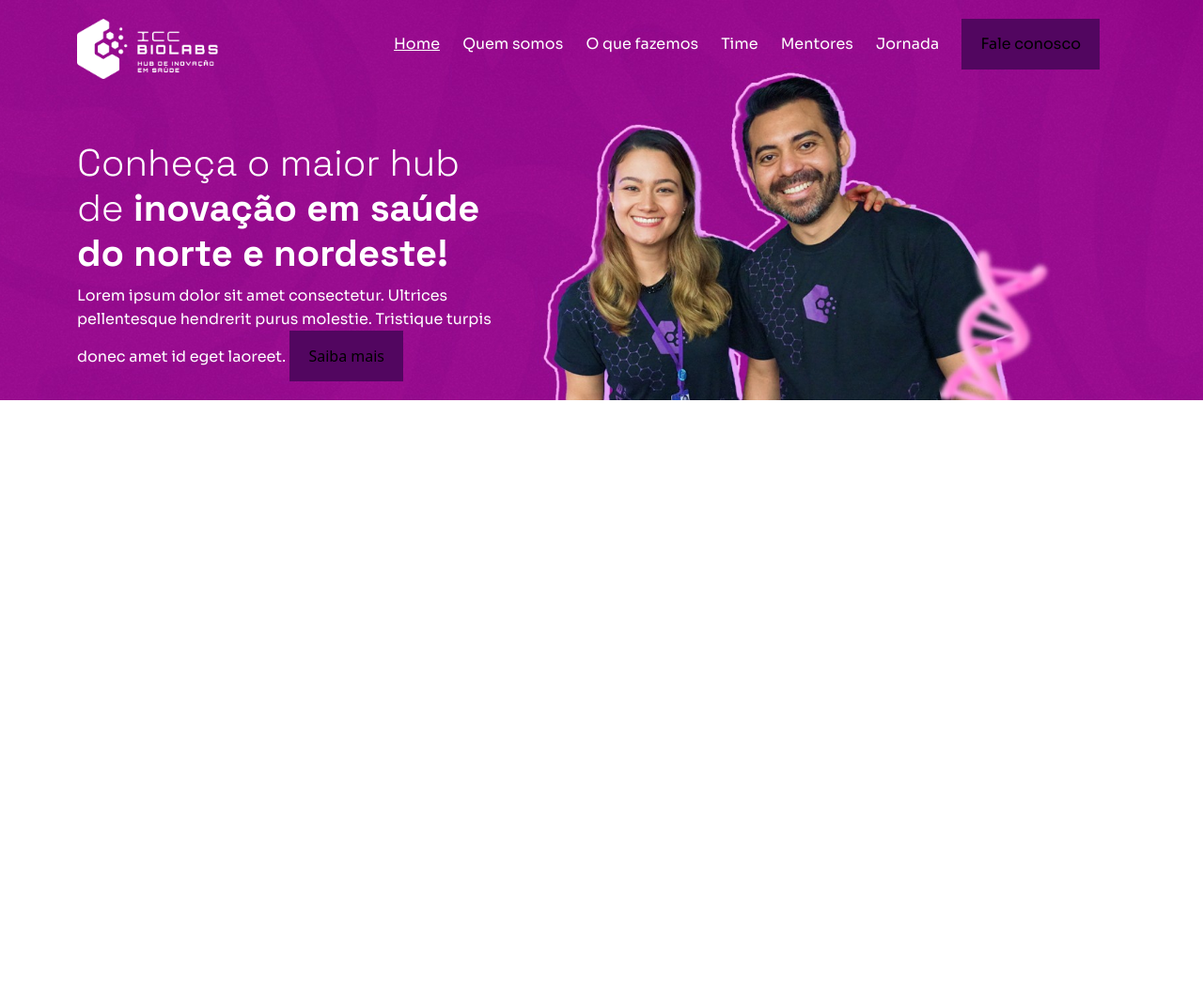
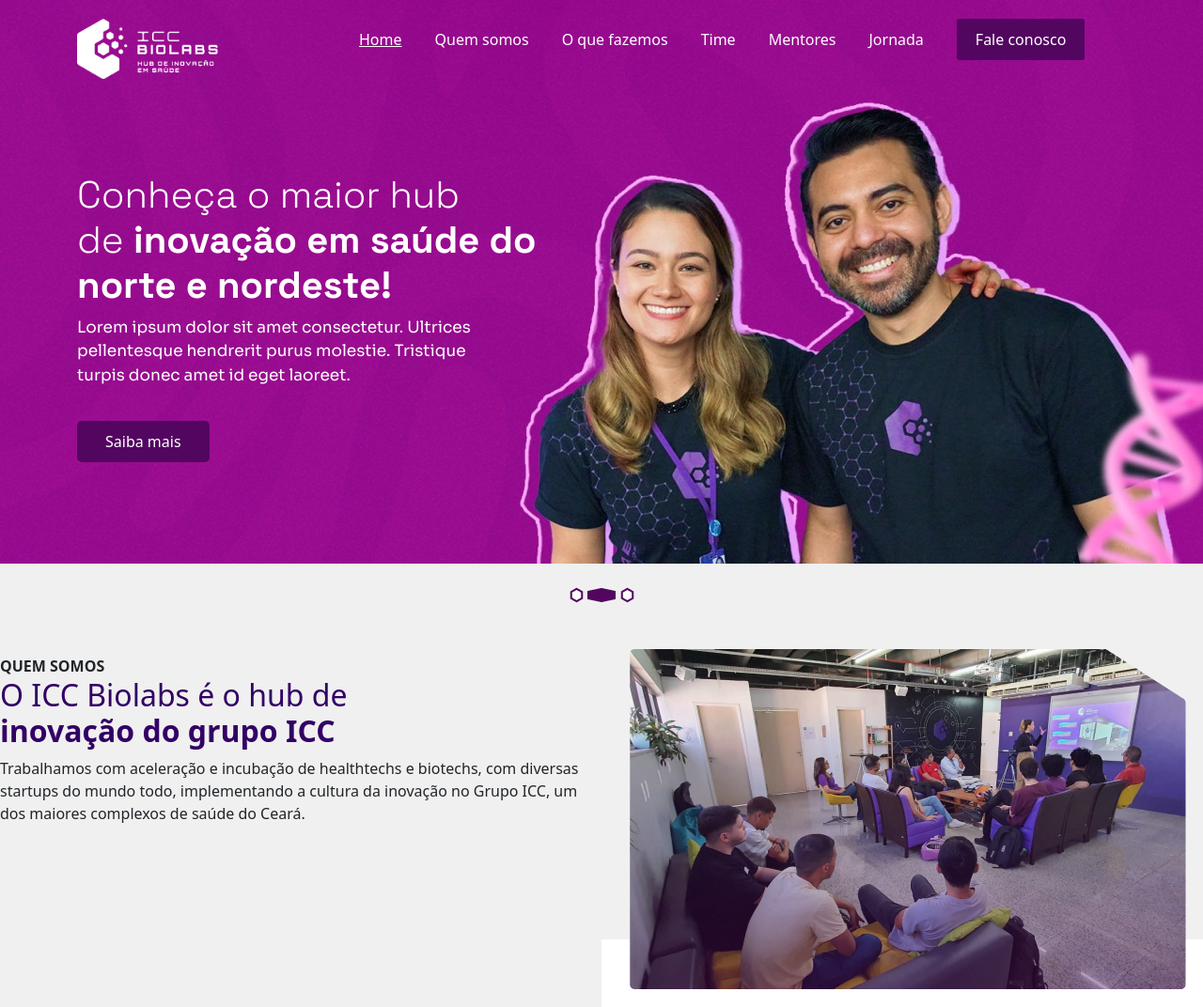
Before and after one commit to alecsandernst/site-teste, a plain HTML site: page Siteteste/index.html in a window 1280 px wide. Shown: the whole page at 94% size. Before the commit the page ends 800 px from the top, so only its background shows below. Drawn offline with nearby package versions, Linux system fonts and the light colour scheme.

Commit message:
Add files via upload

```diff
--- a/Siteteste/css/style.css
+++ b/Siteteste/css/style.css
@@ -1,7 +1,53 @@
-.texto {
-    padding-top: 60px;
+body {
+    background-color: #f0f0f0;
 }
 
+header {
+    background-image: url("../img/Banner-biolabs.jpeg");
+    height: 600px;
+    width: 100%;
+    background-size: cover;
+    background-position: center;
+    padding: 20px 0;
+    color: white;
+}
+ul {
+    display: flex;
+    align-items: center;
+}
+.logo img {
+    max-width: 150px;
+}
+
+.nav-menu ul {
+    list-style: none;
+    margin: 0;
+    padding: 0;
+    gap: 20px;
+}
+
+.nav-menu li {
+    display: inline-block;
+    margin-left: 15px;
+}
+
+.nav-menu a {
+    color: white;
+    text-decoration: none;
+    font-weight: 400;
+}
+
+.btn-contact {
+    background-color: #520660;
+    color: white;
+    border: none;
+    padding: 10px 20px;
+    border-radius: 3px;
+}
+
+.texto {
+    padding-top: 100px;
+}
 
 .h11 {
     font-family: "Space Grotesk", sans-serif;
@@ -11,59 +57,52 @@
 
 span {
     font-weight: 700;
-    size: 40px;
 }
+
 .lorem {
     font-family: "Sora", sans-serif;
     font-weight: 400;
-    color: white;
-    size: 17px;
+    font-size: 17px;
 }
 
-header {
-    background-image: url("../img/Banner-biolabs.jpeg");
-    /*background-color: purple;*/
-    width: 1920;
-    background-size: cover;
-    background-position: center;
-    padding: 20px 0;
-}
-.container {
-    max-width: 1920px;
-    margin: 0 auto;
-    padding: 0 15px;
-}
-.logo img {
-    max-width: 150px;
-    max-height: 100px;
-}
-.nav-menu {
-    justify-content: flex-end;
-    align-items: center;
-}
-.nav ul {
-    list-style: none;
-    padding: 100px;
+.b1 {
+    background-color: #520660;
+    color: white;
+    border: none;
+    padding: 10px 30px;
+    border-radius: 5px;
+    margin-top: 20px;
 }
 
-.nav-menu li{
-    display: flex inline;
-}
-.nav-menu li a {
-    display: inline-block;
-    color: white;
-    text-decoration: none;
-    margin-left: 20px;
-    font-family: "Sora", sans-serif;
-    font-weight: 400;
-    size: 16px;
+.quem-somos {
+    background-color: #f0f0f0;
+    padding: 25px 0;
+    display: flexbox;
+    justify-content: center; /* Alinha horizontalmente */
+    align-items: center;     /* Alinha verticalmente */
+    height: 50vh;            /* Ambas as seções ocupam metade da altura da tela */
 
 }
 
-button{
-    background-color: #520660;
-    border: none;
-    border-radius: 12px;
-    padding: 15px 20px;
-    text-align: center;
+.passador {
+    max-width: 100%;
+    margin-bottom: 30px;
 }
+
+.vector18 img {
+    max-width: 100%;
+}
+
+.que {
+    color: #E413C6;
+    font-size: 16px;
+    font-family: 'Space Grotesk', sans-serif;
+    font-weight: 1000px;
+}
+
+h2 {
+    color: #320065;
+    font-weight: 700;
+    font-size: 36px;
+    margin-bottom: 20px;
+}
--- a/Siteteste/index.html
+++ b/Siteteste/index.html
@@ -1,35 +1,25 @@
 <!DOCTYPE html>
 <html lang="pt-br">
+
 <head>
     <meta charset="UTF-8">
     <meta name="viewport" content="width=device-width, initial-scale=1.0">
     <title>Biolabs</title>
     <link rel="stylesheet" href="css/style.css">
-    <link href="https://cdn.jsdelivr.net/npm/bootstrap@5.0.2/dist/css/bootstrap.min.css" rel="stylesheet" integrity="sha384-EVSTQN3/azprG1Anm3QDgpJLIm9Nao0Yz1ztcQTwFspd3yD65VohhpuuCOmLASjC" crossorigin="anonymous">
-    <link rel="preconnect" href="https://fonts.googleapis.com">
-    <link rel="preconnect" href="https://fonts.gstatic.com" crossorigin>
-    <link href="https://fonts.googleapis.com/css2?family=Sora:wght@100..800&family=Space+Grotesk:wght@300..700&display=swap" rel="stylesheet">
-    <link href="https://fonts.googleapis.com/css2?family=Sora:wght@100..800&display=swap" rel="stylesheet">
+    <link href="https://cdn.jsdelivr.net/npm/bootstrap@5.0.2/dist/css/bootstrap.min.css" rel="stylesheet"
+        integrity="sha384-EVSTQN3/azprG1Anm3QDgpJLIm9Nao0Yz1ztcQTwFspd3yD65VohhpuuCOmLASjC" crossorigin="anonymous">
+    <link href="https://fonts.googleapis.com/css2?family=Sora:wght@100..800&family=Space+Grotesk:wght@300..700&display=swap"
+        rel="stylesheet">
 </head>
 
 <body>
-
     <header>
-
         <div class="container">
-
             <div class="row">
-
-
-
                 <div class="col-3 logo">
-
-                    <img src="img/Logo branco.png" alt="">
-
+                    <img src="img/Logo branco.png" alt="Logo ICC Biolabs">
                 </div>
-
                 <div class="col-9 nav-menu">
-
                     <ul>
                         <li><a href="#"><u>Home</u></a></li>
                         <li><a href="#">Quem somos</a></li>
@@ -37,28 +27,46 @@
                         <li><a href="#">Time</a></li>
                         <li><a href="#">Mentores</a></li>
                         <li><a href="#">Jornada</a></li>
-                        <li><a href="#"><button>Fale conosco</button></a></li>
+                        <li><a href="#"><button class="btn-contact">Fale conosco</button></a></li>
                     </ul>
+                </div>
+            </div>
 
-                </div>
-
-                <div class="col-5 texto">
-                    <h1 class="h11">Conheça o maior hub de <span>inovação em saúde do norte e nordeste!</span></h1>
-                    <span class="lorem">Lorem ipsum dolor sit amet consectetur. Ultrices pellentesque hendrerit purus molestie. Tristique turpis donec amet id eget laoreet.</span>
+            <div class="row">
+                <div class="col-6 texto">
+                    <h1 class="h11">Conheça o maior hub<br>de <span>inovação em saúde do norte e nordeste!</span></h1>
+                    <p class="lorem">Lorem ipsum dolor sit amet consectetur. Ultrices <br>pellentesque hendrerit purus
+                        molestie. Tristique <br>turpis donec amet id eget laoreet.</p>
                     <button class="b1">Saiba mais</button>
                 </div>
-
+                <div class="col-6"></div>
             </div>
-
-
         </div>
-
-
     </header>
 
+    <section class="quem-somos">
+        <div class="container2">
+            <div class="row align-items-center">
+                <div class="col-12 text-center">
+                    <img src="img/Passador.png" alt="" class="passador">
+                </div>
+                <div class="col-6 quem-somos">
+                    <span class=>QUEM SOMOS</span>
+                    <h2>O ICC Biolabs é o hub de <br><span>inovação do grupo ICC</span></h2>
+                    <p>Trabalhamos com aceleração e incubação de healthtechs e biotechs, com diversas startups do mundo
+                        todo, implementando a cultura da inovação no Grupo ICC, um dos maiores complexos de saúde do
+                        Ceará.</p>
+                </div>
+                <div class="col-md-6 vector18 text-center">
+                    <img src="img/Vector 18.png" alt="">
+                </div>
+            </div>
+        </div>
+    </section>
 
+    <script src="https://cdn.jsdelivr.net/npm/bootstrap@5.0.2/dist/js/bootstrap.bundle.min.js"
+        integrity="sha384-MrcW6ZMFYlzcLA8Nl+NtUVF0sA7MsXsP1UyJoMp4YLEuNSfAP+JcXn/tWtIaxVXM" crossorigin="anonymous">
+    </script>
+</body>
 
-    <script src="https://cdn.jsdelivr.net/npm/bootstrap@5.0.2/dist/js/bootstrap.bundle.min.js" integrity="sha384-MrcW6ZMFYlzcLA8Nl+NtUVF0sA7MsXsP1UyJoMp4YLEuNSfAP+JcXn/tWtIaxVXM" crossorigin="anonymous"></script>
-
-</body>
 </html>
```
Also changed, not shown: Siteteste/img/Linha.png (added), Siteteste/img/Passador.png (added), Siteteste/img/Vector 18.png (added).
